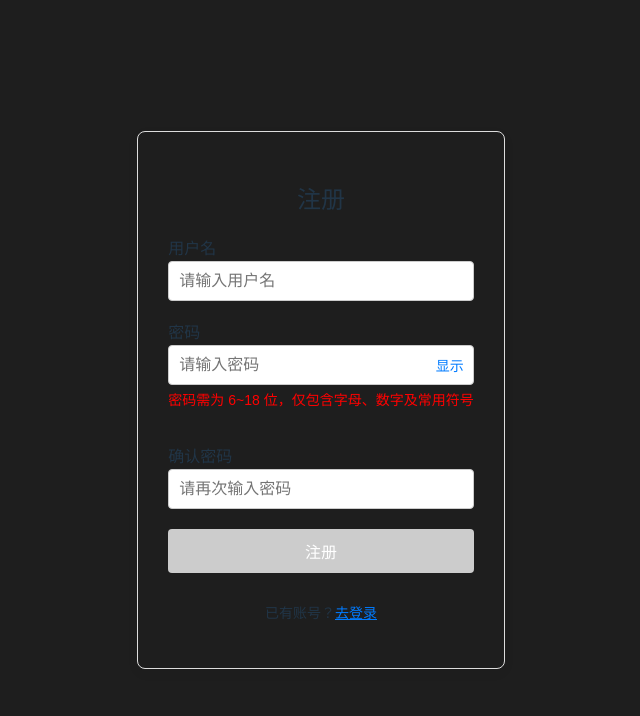
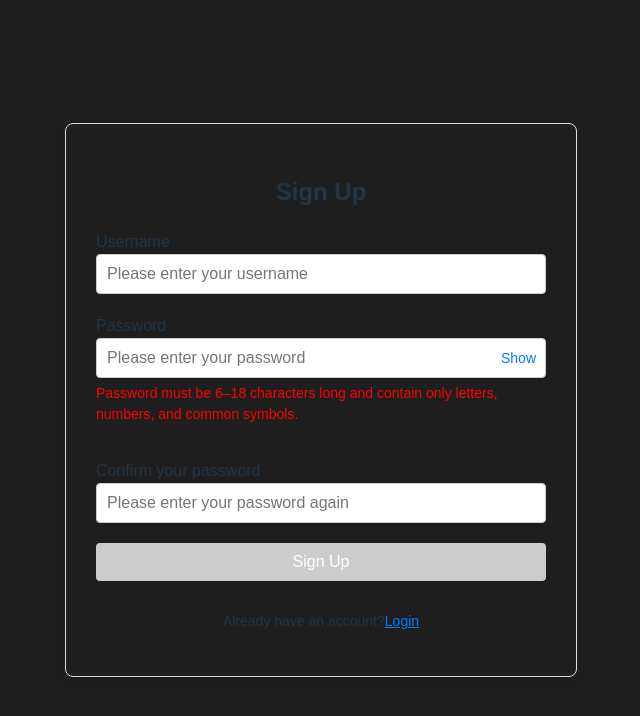
Before and after one commit to jiangfz1997/chatroom-frontend, a Vue app in the folder vue-chat/: page /register in a window 1280 px wide. Shown: the top 716 px of the page, without its empty margins (319-959 px from the left). Built offline with nearby package versions, Linux system fonts and the light colour scheme.

Commit message:
add comment

```diff
--- a/vue-chat/src/router/index.ts
+++ b/vue-chat/src/router/index.ts
@@ -1,11 +1,10 @@
 // src/router/index.ts
-console.log('router/index.ts 加载成功')
+console.log('router/index.ts load successfully')
 import { createRouter, createWebHistory } from 'vue-router'
 import Home from '@/views/Home.vue'
 import Login from '@/views/Login.vue'
 import Register from '@/views/Register.vue'
 import Chatroom from '@/views/Chatroom.vue'
-//import Login from '../views/Login.vue' // 用相对路径测试
 
 
 const routes = [
@@ -35,4 +34,4 @@ const router = createRouter({
 
 export default router
 
-console.log('路由表：', routes)
+console.log('router map：', routes)
--- a/vue-chat/src/views/Home.vue
+++ b/vue-chat/src/views/Home.vue
@@ -1,25 +1,25 @@
 <template>
     <div class="home-container">
-      <h1>欢迎来到聊天室</h1>
-      <p class="subtitle">请选择操作方式</p>
+      <h1>Welcome to the chatroom</h1>
+      <p class="subtitle">Let's chat freely and enjoy the conversation together!</p>
       <div class="button-group">
-        <button @click="goToLogin">登录</button>
-        <button @click="goToRegister">注册</button>
+        <button @click="goToLogin">Login</button>
+        <button @click="goToRegister">Sign Up</button>
       </div>
     </div>
   </template>
 
   <script setup lang="ts">
-  import { useRouter } from 'vue-router' // 第一步：引入 useRouter
-  const router = useRouter()             // 第二步：获取路由实例
-  // 暂时先用控制台模拟点击事件
+  import { useRouter } from 'vue-router' // import useRouter
+  const router = useRouter()             // router instance
+
   const goToLogin = () => {
-    console.log("点击了登录")
+    console.log("login")
     router.push('/login')
   }
 
   const goToRegister = () => {
-    console.log("点击了注册")
+    console.log("register")
     router.push('/register')
   }
   </script>
--- a/vue-chat/src/views/Login.vue
+++ b/vue-chat/src/views/Login.vue
@@ -1,28 +1,28 @@
 <template>
     <div class="login-container">
-      <h2>登录</h2>
+      <h2>Login</h2>
       <form @submit.prevent="handleLogin" class="login-form">
         <div class="form-group">
-          <label for="username">用户名</label>
+          <label for="username">Username</label>
           <input
             id="username"
             v-model="username"
             type="text"
-            placeholder="请输入用户名"
+            placeholder="Please enter your username"
           />
         </div>
 
         <div class="form-group">
-          <label for="password">密码</label>
+          <label for="password">Password</label>
           <div class="password-wrapper">
             <input
               id="password"
               v-model="password"
               :type="showPassword ? 'text' : 'password'"
-              placeholder="请输入密码"
+              placeholder="Please enter your password"
             />
             <button type="button" @click="togglePassword" class="toggle-btn">
-              {{ showPassword ? '隐藏' : '显示' }}
+              {{ showPassword ? 'Hide' : 'Show' }}
             </button>
           </div>
         </div>
@@ -30,11 +30,11 @@
         <p v-if="errorMessage" class="error-text">{{ errorMessage }}</p>
 
         <button type="submit" :disabled="!isFormValid" class="login-button">
-          登录
+          Login
         </button>
 
         <p class="link-text">
-          还没有账号？<a @click.prevent="goToRegister" href="#">去注册</a>
+          Don't have an account yet?<a @click.prevent="goToRegister" href="#">Sign up</a>
         </p>
       </form>
     </div>
@@ -49,48 +49,24 @@
 
   const router = useRouter()
 
-  // 表单字段
+
   const username = ref('')
   const password = ref('')
   const showPassword = ref(false)
   const errorMessage = ref('')
 
-  // 密码可见切换
+  // hide/show password
   const togglePassword = () => {
     showPassword.value = !showPassword.value
   }
 
-  // 表单校验：用户名非空，密码至少6位
+  // Username must not be empty, and password must be at least 6 characters long.
   const isFormValid = computed(() => {
     return username.value.trim() !== '' && password.value.length >= 6
   })
 
-    // // 模拟用户数据
-  // const mockUsers = [
-  //   { username: 'aaa', password: '123456' },
-  //   { username: 'bob', password: 'password' }
-  // ]
 
-  // // 模拟登录验证
-  // const handleLogin = () => {
-  //   const match = mockUsers.find(
-  //     (user) =>
-  //       user.username === username.value &&
-  //       user.password === password.value
-  //   )
-
-  //   if (match) {
-  //     console.log('登录成功！')
-  //     errorMessage.value = ''
-  //     router.push('/chatroom')//跳转到聊天室界面
-  //   } else {
-  //     console.log('登录失败：用户名或密码错误')
-  //     errorMessage.value = '用户名或密码错误，请重新输入'
-  //   }
-  // }
-
-
-  // 登录验证（调用后端接口）
+  // handle login
   const handleLogin = async () => {
     try {
       //const res = await axios.post('http://host.docker.internal:8080/login', {
@@ -105,23 +81,23 @@
         password: password.value
       })
 
-      // 设置用户名到 localStorage
+      // set username and token in localStorage
       localStorage.setItem('username', res.data.username)
-      localStorage.setItem('token', res.data.token)       // 新增：保存 token
-      // 登录成功：跳转聊天室
-      console.log('登录成功：', res.data)
+      localStorage.setItem('token', res.data.token)
+      // login successful
+      console.log('login successful：', res.data)
       errorMessage.value = ''
       router.push('/chatroom')
     } catch (err: any) {
       if (err.response?.data?.error) {
         errorMessage.value = err.response.data.error
       } else {
-        errorMessage.value = '登录请求失败，请稍后重试'
+        errorMessage.value = 'Login failed. Please try again later.'
       }
     }
   }
 
-  // 跳转到注册页
+  // sign up
   const goToRegister = () => {
     router.push('/register')
   }
--- a/vue-chat/src/views/Register.vue
+++ b/vue-chat/src/views/Register.vue
@@ -1,56 +1,56 @@
 <template>
     <div class="register-container">
-      <h2>注册</h2>
+      <h2>Sign Up</h2>
       <form @submit.prevent="handleRegister" class="register-form">
         <div class="form-group">
-          <label for="username">用户名</label>
+          <label for="username">Username</label>
           <input
             id="username"
             v-model="username"
             @blur="checkUsername"
             type="text"
-            placeholder="请输入用户名"
+            placeholder="Please enter your username"
           />
-          <p v-if="usernameTaken" class="error-text">该用户名已被占用</p>
+          <p v-if="usernameTaken" class="error-text">This username is already taken</p>
         </div>
 
         <div class="form-group">
-          <label for="password">密码</label>
+          <label for="password">Password</label>
           <div class="password-wrapper">
             <input
               id="password"
               v-model="password"
               :type="showPassword ? 'text' : 'password'"
-              placeholder="请输入密码"
+              placeholder="Please enter your password"
             />
             <button type="button" class="toggle-btn" @click="togglePassword">
-              {{ showPassword ? '隐藏' : '显示' }}
+              {{ showPassword ? 'Hide' : 'Show' }}
             </button>
           </div>
           <p v-if="!isPasswordValid" class="error-text">
-            密码需为 6~18 位，仅包含字母、数字及常用符号
+            Password must be 6–18 characters long and contain only letters, numbers, and common symbols.
           </p>
         </div>
 
         <div class="form-group">
-          <label for="confirm">确认密码</label>
+          <label for="confirm">Confirm your password</label>
           <input
             id="confirm"
             v-model="confirmPassword"
             :type="showPassword ? 'text' : 'password'"
-            placeholder="请再次输入密码"
+            placeholder="Please enter your password again"
           />
-          <p v-if="passwordsMismatch" class="error-text">两次密码输入不一致</p>
+          <p v-if="passwordsMismatch" class="error-text">The two password entries do not match</p>
         </div>
 
         <p v-if="successMessage" class="success-text">{{ successMessage }}</p>
 
         <button type="submit" :disabled="!canRegister" class="register-button">
-          注册
+          Sign Up
         </button>
 
         <p class="link-text">
-          已有账号？<a @click.prevent="goToLogin" href="#">去登录</a>
+          Already have an account?<a @click.prevent="goToLogin" href="#">Login</a>
         </p>
       </form>
     </div>
@@ -72,14 +72,14 @@
   const usernameTaken = ref(false)
   const successMessage = ref('')
 
-  // 模拟已存在的用户名
+  // existing usernames
   const existingUsers = ['aaa', 'bob']
 
   const checkUsername = () => {
     usernameTaken.value = existingUsers.includes(username.value.trim())
   }
 
-  // 新密码规则：6~18 位，允许英文 + 数字 + 常见符号
+  // password rule
   const isPasswordValid = computed(() =>
     /^[A-Za-z0-9!@#$%^&*()_\-+=\[\]{}|\\:;"'<>,.?/~`]{6,18}$/.test(password.value)
   )
@@ -101,12 +101,6 @@
     showPassword.value = !showPassword.value
   }
 
-  // const handleRegister = () => {
-  //   successMessage.value = '注册成功！即将跳转至登录页面...'
-  //   setTimeout(() => {
-  //     router.push('/login')
-  //   }, 2000)
-  // }
   const handleRegister = async () => {
   try {
     const res = await api.post(`${apiBase}/register`, {
@@ -114,21 +108,21 @@
       password: password.value,
     })
 
-    // 注册成功提示
-    successMessage.value = res.data.message || '注册成功！即将跳转至登录页面...'
+    // Registration success message
+    successMessage.value = res.data.message || 'Registration successful! Redirecting to the login page...'
 
-    // 2 秒后跳转到登录页
+    // redirect after 2s
     setTimeout(() => {
       router.push('/login')
     }, 2000)
   } catch (err: any) {
     successMessage.value = ''
 
-    // 如果后端返回了错误信息
+    // backend error response
     if (err.response?.data?.error) {
       alert(err.response.data.error)
     } else {
-      alert('请求失败，请稍后再试')
+      alert('Request failed. Please try again later.')
     }
   }
 }
```
Also changed, not shown: vue-chat/src/views/Chatroom.vue (+106 -154 lines).
